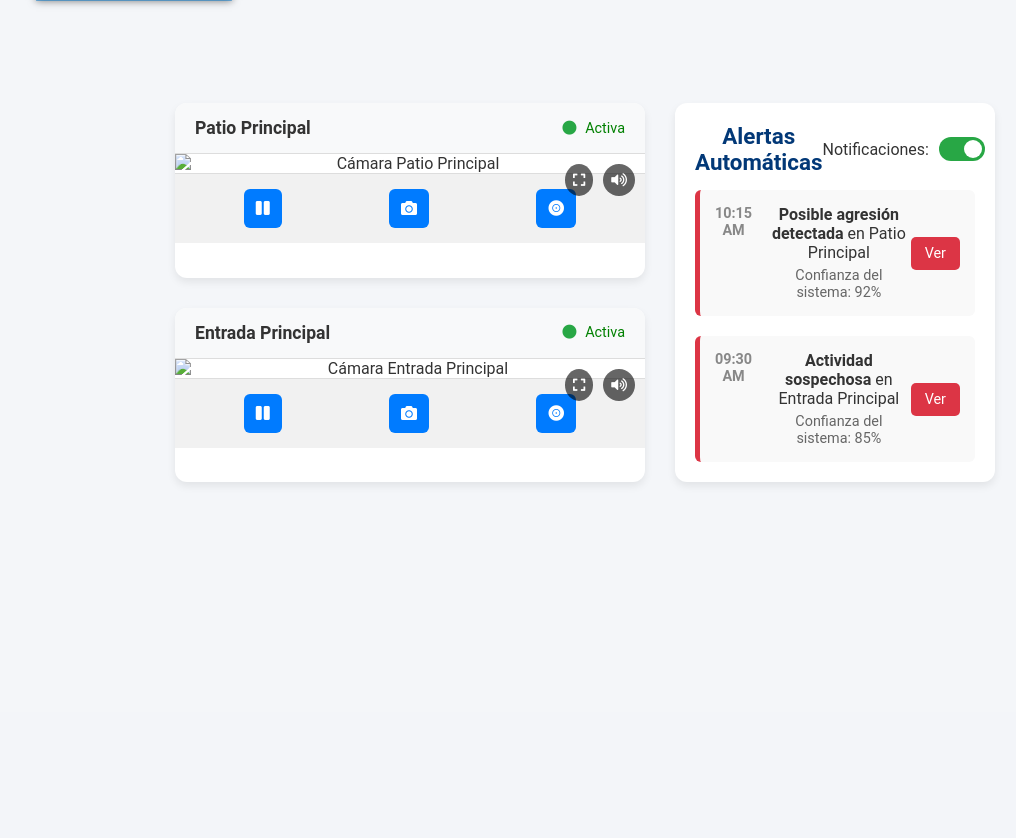
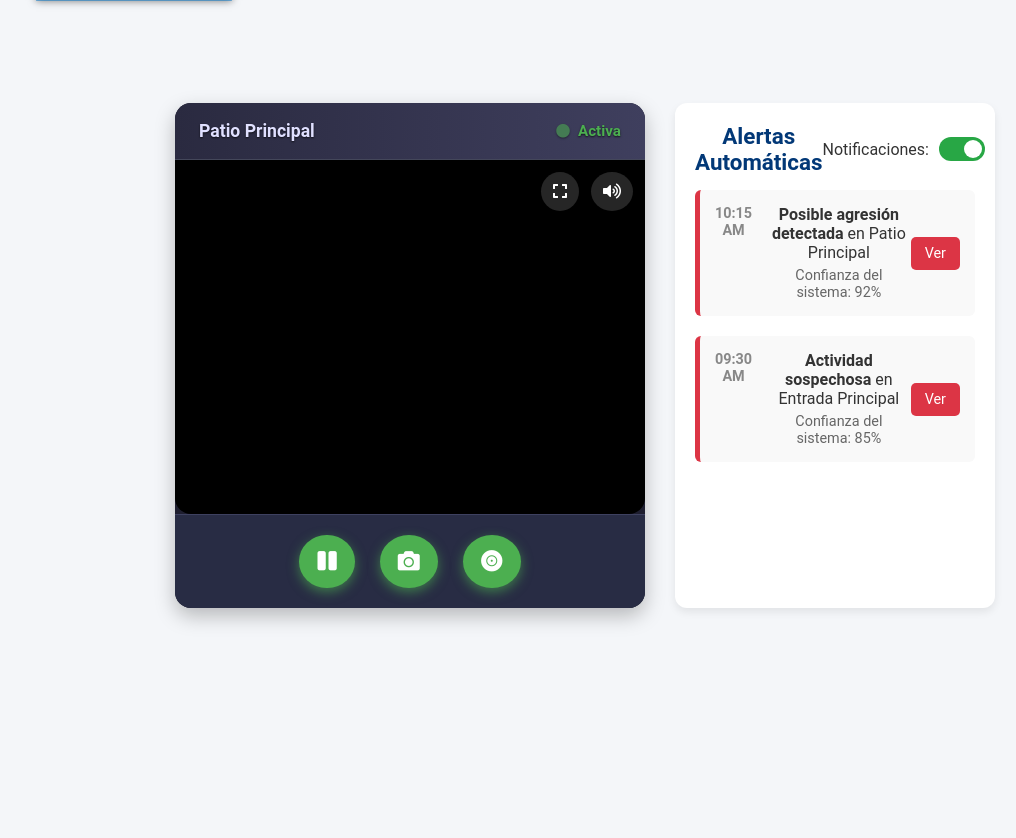
Before and after one commit to MarioBadillo124/bot_agresiones, a PHP site: page /web/assets/live-view.php in a window 1280 px wide. Shown: the part 149-987 px from the top of the page, without its empty margins (55-1071 px from the left). Before the commit the page ends 633 px from the top, so only its background shows below. Run offline with PHP 8.4, Linux system fonts and the light colour scheme; a user stored in the database is signed in; some libraries are stand-ins or nearby versions.

Commit message:
pagina en un 98% terminada ya lista xd

```diff
--- a/web/assets/css/live-view.css
+++ b/web/assets/css/live-view.css
@@ -24,21 +24,30 @@
 }
 
 .camera-view {
-    background-color: #fff;
-    border-radius: 12px;
-    box-shadow: 0 4px 8px rgba(0,0,0,0.08);
+    background-color: #1e1e2f; /* un azul oscuro moderno */
+    border-radius: 16px;
+    box-shadow: 0 8px 20px rgba(0,0,0,0.25);
     overflow: hidden;
     display: flex;
     flex-direction: column;
+    transition: transform 0.3s ease;
+}
+.camera-view:hover {
+    transform: scale(1.02);
+    box-shadow: 0 12px 28px rgba(0,0,0,0.35);
 }
 
 .camera-header {
     display: flex;
     justify-content: space-between;
     align-items: center;
-    padding: 15px 20px;
-    background-color: #f8f9fa;
-    border-bottom: 1px solid #ddd;
+    padding: 18px 24px;
+    background: linear-gradient(90deg, #2a2a40, #3f3f5e);
+    border-bottom: 1px solid #44475a;
+    color: #e0e0ff;
+    font-weight: 600;
+    font-size: 1.2rem;
+    text-shadow: 0 1px 2px rgba(0,0,0,0.7);
 }
 
 .camera-header h3 {
@@ -47,69 +56,93 @@
 }
 
 .camera-status {
-    font-size: 0.9rem;
-    color: green;
+    font-size: 0.95rem;
+    color: #4caf50;
+    font-weight: 700;
+    display: flex;
+    align-items: center;
+    gap: 8px;
 }
 
 .camera-status i {
-    margin-right: 5px;
-    color: #28a745;
+    color: #4caf50;
+    font-size: 14px;
+    animation: pulseGreen 2s infinite;
+}
+
+@keyframes pulseGreen {
+    0%, 100% { opacity: 1; }
+    50% { opacity: 0.5; }
 }
 
 .video-container {
     position: relative;
     width: 100%;
+    background: #000;
+    border-radius: 0 0 16px 16px;
+    overflow: hidden;
 }
 
 .live-feed {
     width: 100%;
-    display: block;
+    height: 350px;
+    object-fit: cover;
+    border-radius: 0 0 16px 16px;
+    box-shadow: inset 0 0 10px #000000aa;
 }
 
 .video-overlay {
     position: absolute;
-    top: 10px;
-    right: 10px;
+    top: 12px;
+    right: 12px;
     display: flex;
-    gap: 10px;
+    gap: 12px;
+    z-index: 10;
 }
 
 .btn-overlay {
-    background: rgba(0,0,0,0.6);
+    background: rgba(255, 255, 255, 0.15);
     color: white;
     border: none;
     border-radius: 50%;
-    padding: 8px;
+    padding: 10px 12px;
     cursor: pointer;
-    font-size: 14px;
-    transition: background 0.2s;
+    font-size: 16px;
+    transition: background 0.25s ease, transform 0.25s ease;
+    box-shadow: 0 0 8px rgba(0,0,0,0.3);
 }
 
 .btn-overlay:hover {
-    background: rgba(0,0,0,0.8);
+    background: #4caf50;
+    transform: scale(1.2);
+    box-shadow: 0 0 12px #4caf50aa;
 }
 
 .camera-controls {
     display: flex;
-    justify-content: space-around;
-    padding: 15px;
-    background-color: #f1f1f1;
-    border-top: 1px solid #ddd;
+    justify-content: center;
+    gap: 25px;
+    padding: 20px 0;
+    background-color: #282c44;
+    border-top: 1px solid #3e4160;
 }
 
 .btn-control {
-    background-color: #007BFF;
+    background-color: #4caf50;
     border: none;
     color: white;
-    padding: 10px 12px;
-    border-radius: 6px;
+    padding: 14px 18px;
+    border-radius: 50%;
     cursor: pointer;
-    font-size: 16px;
-    transition: background 0.3s;
+    font-size: 22px;
+    box-shadow: 0 4px 12px rgba(76,175,80,0.6);
+    transition: background-color 0.3s ease, transform 0.2s ease;
 }
 
 .btn-control:hover {
-    background-color: #0056b3;
+    background-color: #388e3c;
+    transform: scale(1.15);
+    box-shadow: 0 6px 16px rgba(56,142,60,0.8);
 }
 
 /* Panel de alertas */
--- a/web/assets/incidents.php
+++ b/web/assets/incidents.php
@@ -194,9 +194,12 @@
         </div>
     </div>
 
-    <script src="js/main.js"></script>
+    <script src="https://cdnjs.cloudflare.com/ajax/libs/jspdf/2.5.1/jspdf.umd.min.js"></script>
+    <script src="https://cdnjs.cloudflare.com/ajax/libs/html2canvas/1.4.1/html2canvas.min.js"></script>
     <script src="https://code.jquery.com/jquery-3.6.0.min.js"></script>
     <script src="https://cdn.datatables.net/1.11.3/js/jquery.dataTables.min.js"></script>
+    <script src="js/main.js"></script>
+    <script src="js/descarga.js"></script>
 
     <script>
         $(document).ready(function() {
@@ -283,5 +286,6 @@
         });
 
     </script>
+
 </body>
 </html>
--- /dev/null
+++ b/web/assets/js/live-view.js
@@ -0,0 +1,18 @@
+async function startCamera() {
+    const video = document.getElementById('cameraPatio');
+    if (!navigator.mediaDevices || !navigator.mediaDevices.getUserMedia) {
+        alert('Tu navegador no soporta acceso a cámara.');
+        return;
+    }
+
+    try {
+        const stream = await navigator.mediaDevices.getUserMedia({ video: true, audio: false });
+        video.srcObject = stream;
+    } catch (err) {
+        alert('No se pudo acceder a la cámara: ' + err.message);
+    }
+}
+
+document.addEventListener('DOMContentLoaded', () => {
+    startCamera();
+});
--- a/web/assets/live-view.php
+++ b/web/assets/live-view.php
@@ -62,12 +62,13 @@
                             <span class="camera-status active"><i class="fas fa-circle"></i> Activa</span>
                         </div>
                         <div class="video-container">
-                            <img src="https://via.placeholder.com/800x450?text=Feed+en+vivo+Patio+Principal" alt="Cámara Patio Principal" class="live-feed">
+                            <video id="cameraPatio" class="live-feed" autoplay playsinline muted></video>
                             <div class="video-overlay">
                                 <button class="btn-overlay"><i class="fas fa-expand"></i></button>
                                 <button class="btn-overlay"><i class="fas fa-volume-up"></i></button>
                             </div>
                         </div>
+
                         <div class="camera-controls">
                             <button class="btn-control"><i class="fas fa-pause"></i></button>
                             <button class="btn-control"><i class="fas fa-camera"></i></button>
@@ -75,24 +76,6 @@
                         </div>
                     </div>
 
-                    <div class="camera-view">
-                        <div class="camera-header">
-                            <h3>Entrada Principal</h3>
-                            <span class="camera-status active"><i class="fas fa-circle"></i> Activa</span>
-                        </div>
-                        <div class="video-container">
-                            <img src="https://via.placeholder.com/800x450?text=Feed+en+vivo+Entrada+Principal" alt="Cámara Entrada Principal" class="live-feed">
-                            <div class="video-overlay">
-                                <button class="btn-overlay"><i class="fas fa-expand"></i></button>
-                                <button class="btn-overlay"><i class="fas fa-volume-up"></i></button>
-                            </div>
-                        </div>
-                        <div class="camera-controls">
-                            <button class="btn-control"><i class="fas fa-pause"></i></button>
-                            <button class="btn-control"><i class="fas fa-camera"></i></button>
-                            <button class="btn-control"><i class="fas fa-record-vinyl"></i></button>
-                        </div>
-                    </div>
 
                     <!-- Más cámaras según sea necesario -->
                 </div>
--- a/web/assets/menu.php
+++ b/web/assets/menu.php
@@ -64,7 +64,7 @@
                                 <h3>Agresión Física Detectada</h3>
                                 <p>Patio Principal - Hace 15 minutos</p>
                             </div>
-                            <a href="#" class="alert-action">Ver</a>
+
                         </div>
 
                         <div class="alert-item warning">
@@ -75,7 +75,7 @@
                                 <h3>Posible Conflicto</h3>
                                 <p>Cancha de Fútbol - Hace 1 hora</p>
                             </div>
-                            <a href="#" class="alert-action">Ver</a>
+
                         </div>
 
                         <div class="alert-item info">
@@ -86,7 +86,7 @@
                                 <h3>Actividad Sospechosa</h3>
                                 <p>Entrada Principal - Hoy, 10:15 AM</p>
                             </div>
-                            <a href="#" class="alert-action">Ver</a>
+
                         </div>
                     </div>
                 </div>
```
Also changed, not shown: web/assets/css/historial.css (+7 -8 lines), web/assets/js/descarga.js (added, +164 -0 lines), web/assets/js/main.js (+0 -27 lines).
